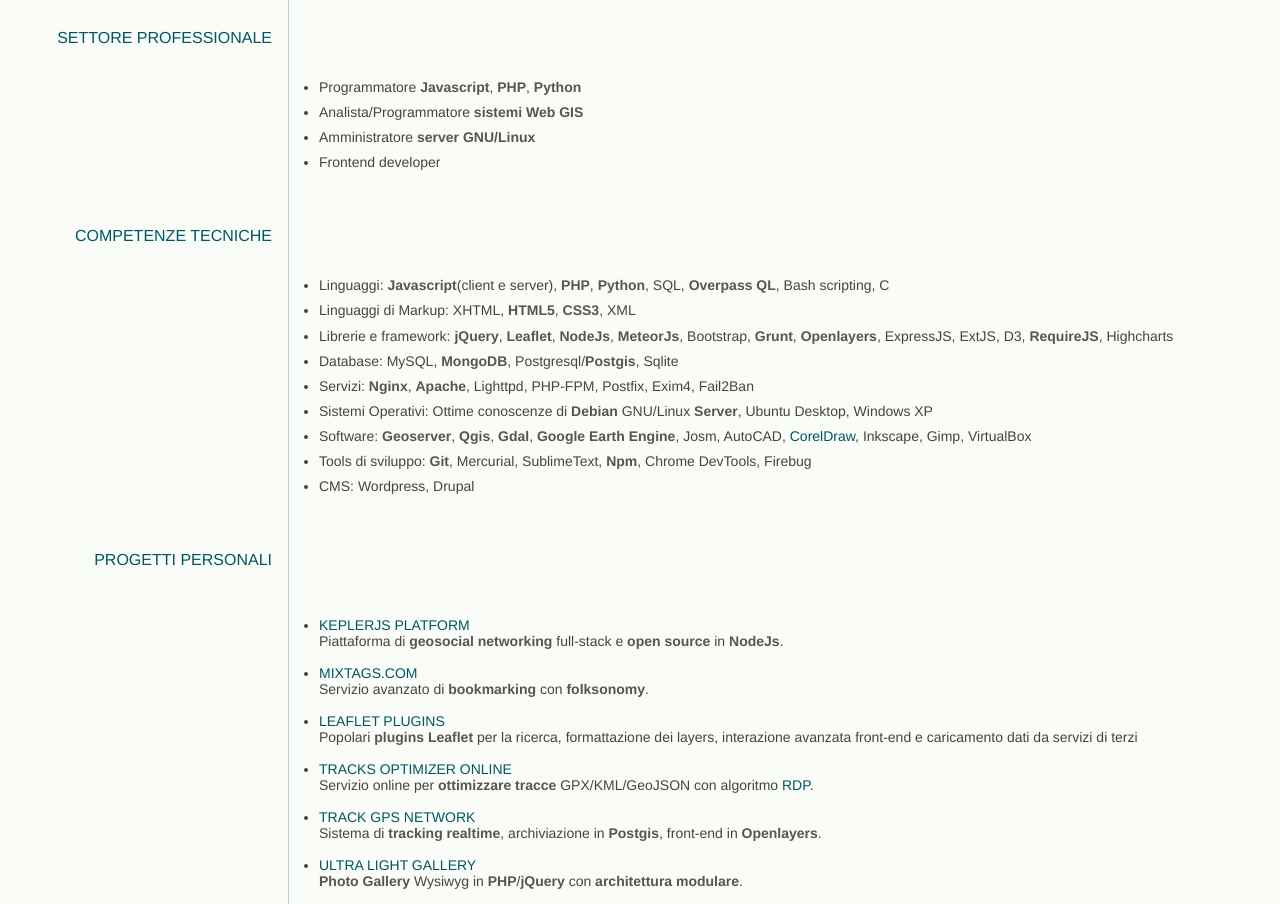
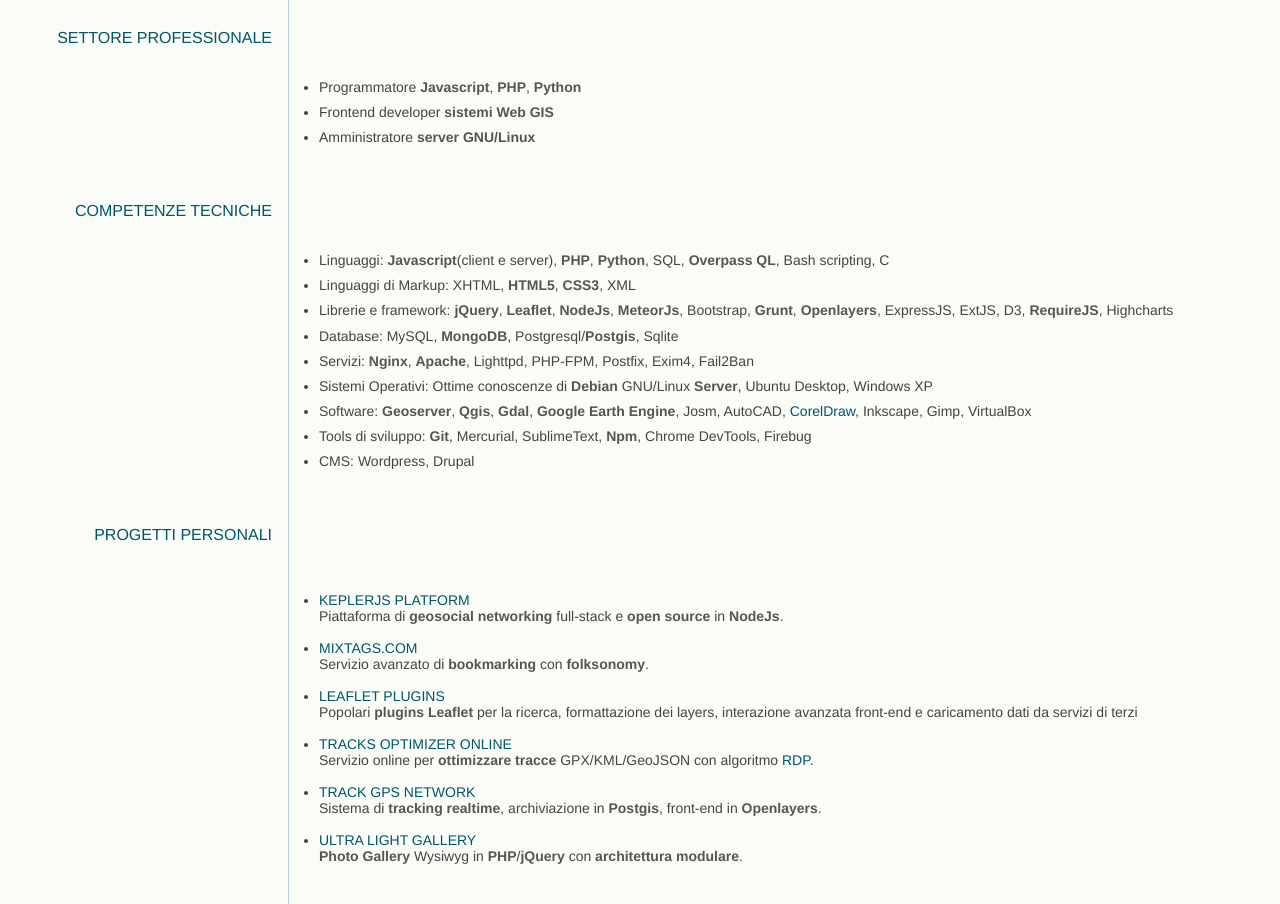
Before and after one commit to stefanocudini/cv, a website: page index.html in a window 1280 px wide. Shown: the part 966-1870 px from the top of the page. Drawn offline with Linux system fonts and the light colour scheme.

Commit message:
update dev

```diff
--- a/index.html
+++ b/index.html
@@ -334,9 +334,8 @@
 	    <div class="contents">
 			<ul>
 	            <li>Programmatore <b>Javascript</b>, <b>PHP</b>, <b>Python</b></li>
-	            <li>Analista/Programmatore <b>sistemi Web GIS</b></li>
+	            <li>Frontend developer <b>sistemi Web GIS</b></li>
 	            <li>Amministratore <b>server GNU/Linux</b></li>
-	            <li>Frontend developer</li>
 	        </ul>
 		</div>
 	</div>
```
Also changed, not shown: 1 other file.
